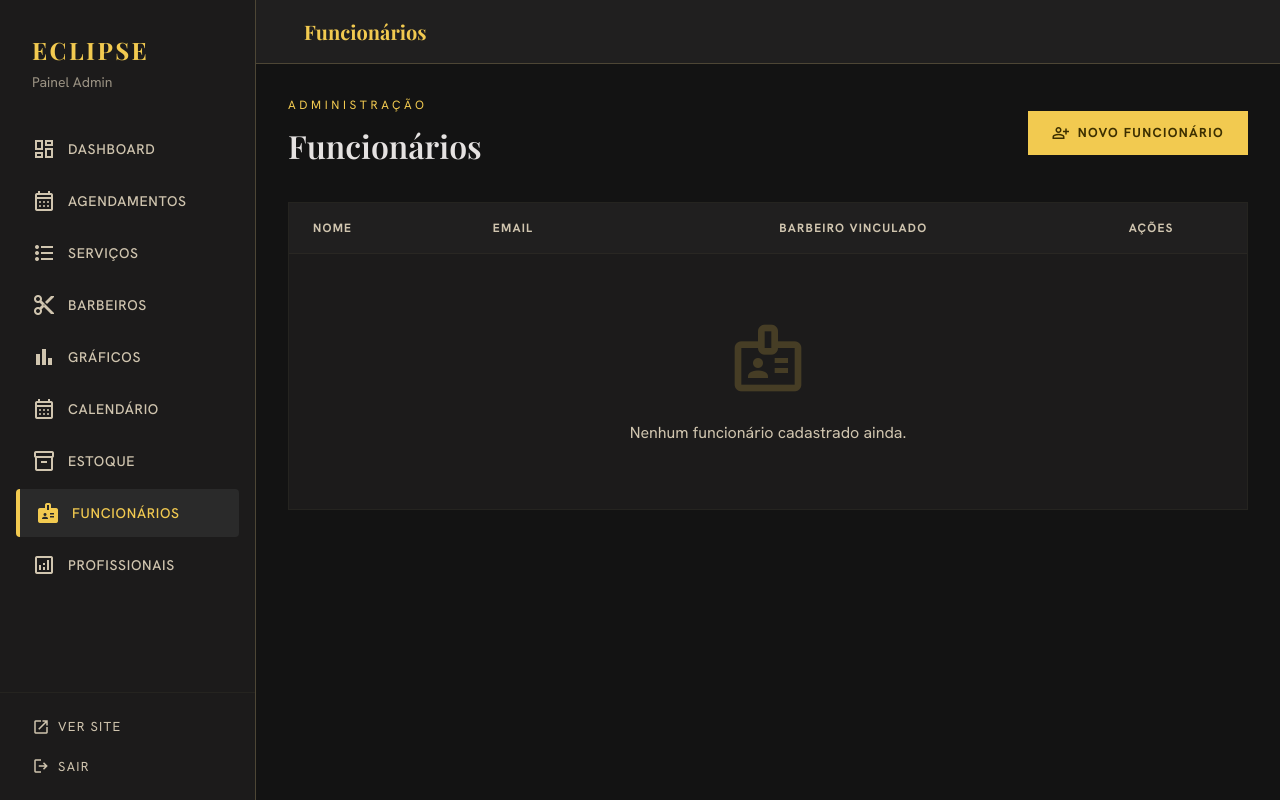
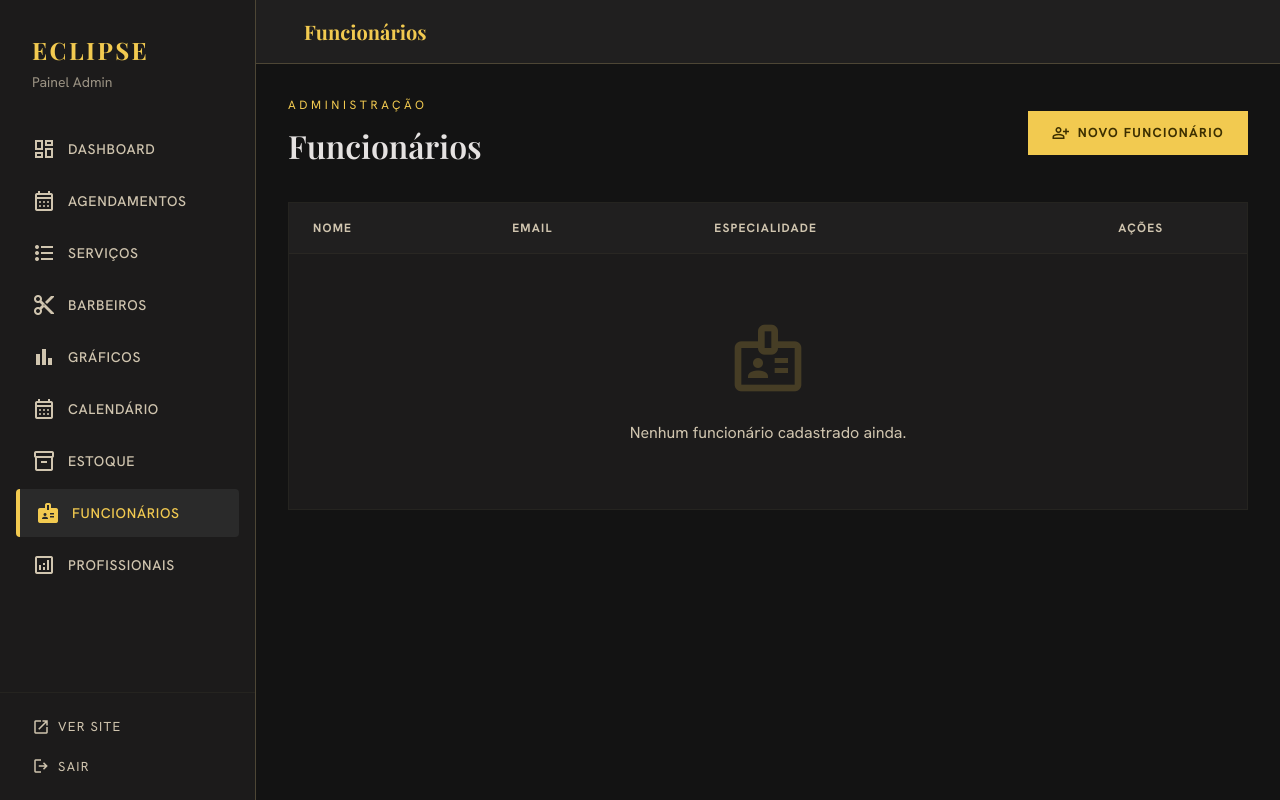
Before and after one commit to Kroatta/Eclipse-barbearia, a Flask app: page /admin/funcionarios in a window 1280 px wide. Run offline with Flask 3, Linux system fonts and the light colour scheme; the visitor is signed in with stand-in values (Sample User, id 1); data comes from the database, SQL or seed files in the repository; lists and menus that the app fills with data are empty; some libraries are stand-ins or nearby versions.

Commit message:
Simplifica criacao de funcionarios: cria barbeiro automaticamente
- Criar funcionario agora cria conta de login + perfil de barbeiro juntos
- Remove dropdown de vinculo manual (nao faz mais sentido)
- Adiciona campo de especialidade no formulario
- Editar funcionario atualiza nome/especialidade no perfil de barbeiro tambem
- Remover funcionario desativa o perfil de barbeiro vinculado

Co-Authored-By: Claude Sonnet 4.6 <noreply@anthropic.com>

```diff
--- a/app.py
+++ b/app.py
@@ -731,15 +731,14 @@ def admin_estoque_excluir(id):
 def admin_funcionarios():
     db = get_db()
     funcionarios = db.execute("""
-        SELECT u.*, b.nome as barbeiro_nome, b.id as barbeiro_id
+        SELECT u.id, u.nome, u.email, b.especialidade
         FROM usuarios u
         LEFT JOIN barbeiros b ON b.usuario_id = u.id
         WHERE u.is_funcionario = 1
         ORDER BY u.nome
     """).fetchall()
-    barbeiros = db.execute("SELECT * FROM barbeiros WHERE ativo=1 ORDER BY nome").fetchall()
     db.close()
-    return render_template('admin/funcionarios.html', funcionarios=funcionarios, barbeiros=barbeiros)
+    return render_template('admin/funcionarios.html', funcionarios=funcionarios)
 
 @app.route('/admin/funcionarios/novo', methods=['POST'])
 @admin_required
@@ -747,8 +746,7 @@ def admin_funcionario_novo():
     nome = request.form.get('nome', '').strip()
     email = request.form.get('email', '').strip()
     senha = request.form.get('senha', '')
-    telefone = request.form.get('telefone', '').strip()
-    barbeiro_id = request.form.get('barbeiro_id')
+    especialidade = request.form.get('especialidade', '').strip()
     if not all([nome, email, senha]):
         flash('Preencha todos os campos obrigatorios.', 'error')
         return redirect(url_for('admin_funcionarios'))
@@ -757,11 +755,11 @@ def admin_funcionario_novo():
         db.close()
         flash('Email ja cadastrado.', 'error')
         return redirect(url_for('admin_funcionarios'))
-    cursor = db.execute("INSERT INTO usuarios (nome, email, senha, telefone, is_funcionario) VALUES (?,?,?,?,1)",
-                        (nome, email, generate_password_hash(senha), telefone))
+    cursor = db.execute("INSERT INTO usuarios (nome, email, senha, is_funcionario) VALUES (?,?,?,1)",
+                        (nome, email, generate_password_hash(senha)))
     novo_id = cursor.lastrowid
-    if barbeiro_id:
-        db.execute("UPDATE barbeiros SET usuario_id=? WHERE id=?", (novo_id, barbeiro_id))
+    db.execute("INSERT INTO barbeiros (nome, especialidade, usuario_id) VALUES (?,?,?)",
+               (nome, especialidade, novo_id))
     db.commit()
     db.close()
     flash(f'Funcionario {nome} criado com sucesso!', 'success')
@@ -773,7 +771,7 @@ def admin_funcionario_editar(id):
     nome = request.form.get('nome', '').strip()
     email = request.form.get('email', '').strip()
     senha = request.form.get('senha', '')
-    barbeiro_id = request.form.get('barbeiro_id')
+    especialidade = request.form.get('especialidade', '').strip()
     if not all([nome, email]):
         flash('Nome e email sao obrigatorios.', 'error')
         return redirect(url_for('admin_funcionarios'))
@@ -789,9 +787,8 @@ def admin_funcionario_editar(id):
     else:
         db.execute("UPDATE usuarios SET nome=?, email=? WHERE id=? AND is_funcionario=1",
                    (nome, email, id))
-    db.execute("UPDATE barbeiros SET usuario_id=NULL WHERE usuario_id=?", (id,))
-    if barbeiro_id:
-        db.execute("UPDATE barbeiros SET usuario_id=? WHERE id=?", (id, barbeiro_id))
+    db.execute("UPDATE barbeiros SET nome=?, especialidade=? WHERE usuario_id=?",
+               (nome, especialidade, id))
     db.commit()
     db.close()
     flash('Funcionario atualizado.', 'success')
@@ -801,7 +798,7 @@ def admin_funcionario_editar(id):
 @admin_required
 def admin_funcionario_excluir(id):
     db = get_db()
-    db.execute("UPDATE barbeiros SET usuario_id=NULL WHERE usuario_id=?", (id,))
+    db.execute("UPDATE barbeiros SET ativo=0, usuario_id=NULL WHERE usuario_id=?", (id,))
     db.execute("DELETE FROM usuarios WHERE id=? AND is_funcionario=1", (id,))
     db.commit()
     db.close()
--- a/templates/admin/funcionarios.html
+++ b/templates/admin/funcionarios.html
@@ -28,7 +28,7 @@
       <tr class="border-b border-outline-variant/20">
         <th class="font-body text-[12px] text-on-surface-variant uppercase tracking-widest text-left px-6 py-4">Nome</th>
         <th class="font-body text-[12px] text-on-surface-variant uppercase tracking-widest text-left px-6 py-4">Email</th>
-        <th class="font-body text-[12px] text-on-surface-variant uppercase tracking-widest text-center px-6 py-4">Barbeiro Vinculado</th>
+        <th class="font-body text-[12px] text-on-surface-variant uppercase tracking-widest text-left px-6 py-4">Especialidade</th>
         <th class="font-body text-[12px] text-on-surface-variant uppercase tracking-widest text-center px-6 py-4">Ações</th>
       </tr>
     </thead>
@@ -37,23 +37,15 @@
       <tr class="hover:bg-surface-container/50 transition-colors">
         <td class="px-6 py-4 font-body text-[14px] text-on-background font-semibold">{{ f.nome }}</td>
         <td class="px-6 py-4 font-body text-[13px] text-on-surface-variant">{{ f.email }}</td>
-        <td class="px-6 py-4 text-center">
-          {% if f.barbeiro_nome %}
-          <span class="px-2 py-1 text-[11px] font-body uppercase tracking-widest bg-primary/10 text-primary border border-primary/30">
-            {{ f.barbeiro_nome }}
-          </span>
-          {% else %}
-          <span class="text-on-surface-variant font-body text-[13px]">—</span>
-          {% endif %}
-        </td>
+        <td class="px-6 py-4 font-body text-[13px] text-on-surface-variant">{{ f.especialidade or '—' }}</td>
         <td class="px-6 py-4 text-center">
           <div class="flex justify-center gap-2">
-            <button onclick="abrirEditar({{ f.id }}, '{{ f.nome }}', '{{ f.email }}', {{ f.barbeiro_id or 'null' }})"
+            <button onclick="abrirEditar({{ f.id }}, '{{ f.nome }}', '{{ f.email }}', '{{ f.especialidade or '' }}')"
                     class="text-primary border border-primary/30 hover:bg-primary/10 px-3 py-1 font-body text-[11px] uppercase tracking-widest transition-colors">
               Editar
             </button>
             <a href="{{ url_for('admin_funcionario_excluir', id=f.id) }}"
-               onclick="return confirm('Remover acesso de {{ f.nome }}?')"
+               onclick="return confirm('Remover acesso de {{ f.nome }}? O perfil de barbeiro dele será desativado.')"
                class="text-error border border-error/30 hover:bg-error/10 px-3 py-1 font-body text-[11px] uppercase tracking-widest transition-colors">
               Remover
             </a>
@@ -81,6 +73,7 @@
         <span class="material-symbols-outlined">close</span>
       </button>
     </div>
+    <p class="font-body text-[12px] text-on-surface-variant mb-5">Cria a conta de login e o perfil de barbeiro automaticamente.</p>
     <form method="POST" action="{{ url_for('admin_funcionario_novo') }}" class="space-y-4">
       <div>
         <label class="block font-body text-[12px] text-on-surface-variant uppercase tracking-widest mb-2">Nome *</label>
@@ -98,16 +91,12 @@
                class="w-full bg-surface-container border border-outline-variant/30 text-on-surface py-3 px-3 font-body focus:border-primary focus:ring-0 placeholder:text-outline-variant"/>
       </div>
       <div>
-        <label class="block font-body text-[12px] text-on-surface-variant uppercase tracking-widest mb-2">Vincular ao Barbeiro</label>
-        <select name="barbeiro_id" class="w-full bg-surface-container border border-outline-variant/30 text-on-surface py-3 px-3 font-body focus:border-primary focus:ring-0">
-          <option value="">— Sem vínculo —</option>
-          {% for b in barbeiros %}
-          <option value="{{ b.id }}">{{ b.nome }}</option>
-          {% endfor %}
-        </select>
+        <label class="block font-body text-[12px] text-on-surface-variant uppercase tracking-widest mb-2">Especialidade</label>
+        <input type="text" name="especialidade" placeholder="Ex: Degradê, Barba, Coloração..."
+               class="w-full bg-surface-container border border-outline-variant/30 text-on-surface py-3 px-3 font-body focus:border-primary focus:ring-0 placeholder:text-outline-variant"/>
       </div>
       <button type="submit" class="w-full bg-primary text-on-primary py-3 font-body uppercase tracking-widest font-bold hover:bg-primary-container transition-all mt-2">
-        Criar Conta
+        Criar Funcionário
       </button>
     </form>
   </div>
@@ -140,13 +129,9 @@
                class="w-full bg-surface-container border border-outline-variant/30 text-on-surface py-3 px-3 font-body focus:border-primary focus:ring-0 placeholder:text-outline-variant"/>
       </div>
       <div>
-        <label class="block font-body text-[12px] text-on-surface-variant uppercase tracking-widest mb-2">Barbeiro Vinculado</label>
-        <select id="e-barbeiro" name="barbeiro_id" class="w-full bg-surface-container border border-outline-variant/30 text-on-surface py-3 px-3 font-body focus:border-primary focus:ring-0">
-          <option value="">— Sem vínculo —</option>
-          {% for b in barbeiros %}
-          <option value="{{ b.id }}">{{ b.nome }}</option>
-          {% endfor %}
-        </select>
+        <label class="block font-body text-[12px] text-on-surface-variant uppercase tracking-widest mb-2">Especialidade</label>
+        <input id="e-esp" type="text" name="especialidade" placeholder="Ex: Degradê, Barba..."
+               class="w-full bg-surface-container border border-outline-variant/30 text-on-surface py-3 px-3 font-body focus:border-primary focus:ring-0 placeholder:text-outline-variant"/>
       </div>
       <button type="submit" class="w-full bg-primary text-on-primary py-3 font-body uppercase tracking-widest font-bold hover:bg-primary-container transition-all mt-2">
         Salvar Alterações
@@ -158,13 +143,10 @@
 {% endblock %}
 {% block scripts %}
 <script>
-function abrirEditar(id, nome, email, barbeiroId) {
+function abrirEditar(id, nome, email, esp) {
   document.getElementById('e-nome').value = nome;
   document.getElementById('e-email').value = email;
-  const sel = document.getElementById('e-barbeiro');
-  for (let o of sel.options) {
-    o.selected = (barbeiroId !== null && parseInt(o.value) === barbeiroId);
-  }
+  document.getElementById('e-esp').value = esp;
   document.getElementById('form-editar').action = '/admin/funcionarios/editar/' + id;
   document.getElementById('modal-editar').classList.remove('hidden');
 }
```
